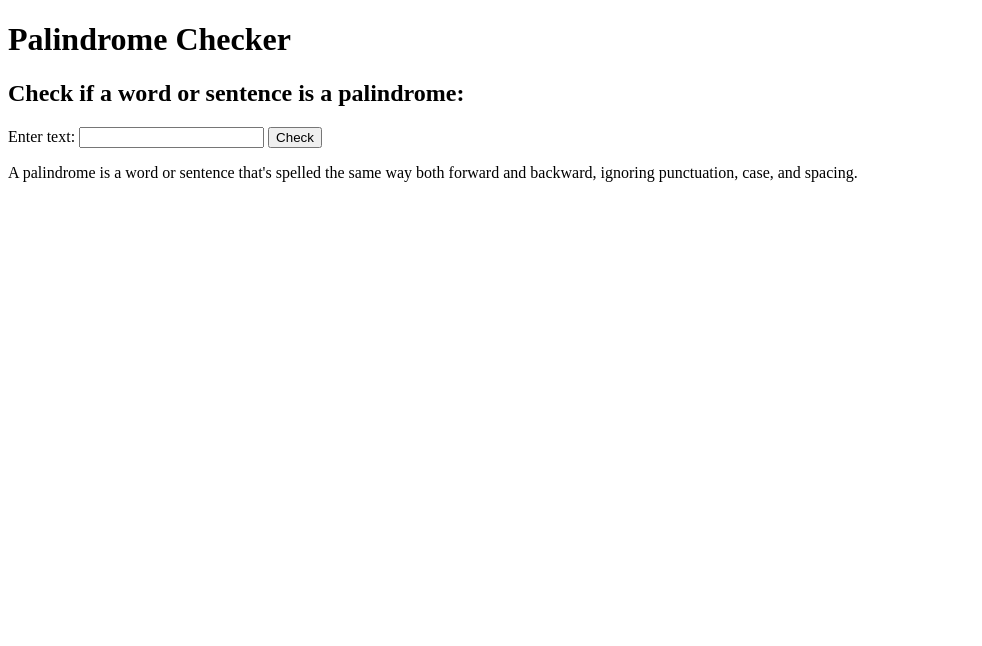
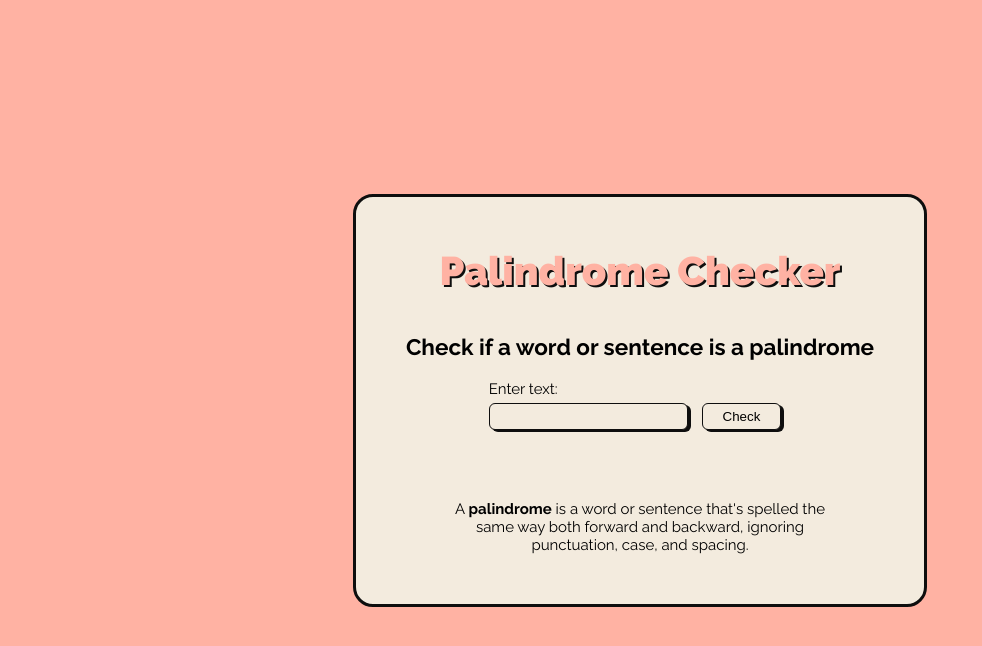
Before and after one commit to ViktoriiaZaichuk/fcc-palindrome-checker, a plain HTML site: page index.html in a window 1280 px wide. Shown: the whole page, without its empty margins (0-982 px from the left). Drawn offline with Linux system fonts and the light colour scheme.

Commit message:
💄 Added some styles.

```diff
--- a/index.html
+++ b/index.html
@@ -11,20 +11,24 @@
         <header>
             <h1>Palindrome Checker</h1>
         </header>
-        <section aria-labelledby="checker-instructions">
-            <h2 id="checker-instructions">Check if a word or sentence is a palindrome:</h2>
+        <section class="form" aria-labelledby="checker-instructions">
+            <h2 id="checker-instructions">Check if a word or sentence is a palindrome</h2>
 
             <form id="palindrome-form" aria-describedby="result">
                 <label for="text-input">Enter text:</label>
-                <input id="text-input" name="text-input" type="text" aria-required="true" required>
-                <button id="check-btn" type="button">Check</button>
+                <div class="input-wrapper">
+                    <input id="text-input" name="text-input" type="text" aria-required="true" required>
+                </div>
+                <div class="btn-wrapper">
+                    <button id="check-btn" type="button">Check</button>
+                </div>
             </form>
 
             <p id="result" role="alert" aria-live="polite"></p>
         </section>
 
-        <section aria-labelledby="palindrome-info">
-            <p>A palindrome is a word or sentence that's spelled the same way both forward and backward, ignoring punctuation, case, and spacing.</p>
+        <section class="info" aria-labelledby="palindrome-info">
+            <p>A <strong>palindrome</strong> is a word or sentence that's spelled the same way both forward and backward, ignoring punctuation, case, and spacing.</p>
         </section>
     </main>
     <script src="script.js"></script>
--- a/styles.css
+++ b/styles.css
@@ -0,0 +1,134 @@
+@import url('https://fonts.googleapis.com/css2?family=Raleway:ital,wght@0,100..900;1,100..900&display=swap');
+
+/* Variables */
+:root {
+    --main-color: #FFB2A3;
+    --white-color: #F3EBDE;
+    --black-color: #0E0E0E;
+}
+
+
+*, *::before, *::after {
+    -webkit-box-sizing: inherit;
+    box-sizing: inherit;
+}
+
+* {
+    margin: 0;
+    padding: 0;
+}
+
+html {
+    -webkit-box-sizing: border-box;
+    box-sizing: border-box;
+    font-size: 62.5%;
+    height: 100%;
+  }
+
+body {
+    font-size: 1.5rem;
+    font-weight: 400;
+    font-family: "Raleway", system-ui;
+    font-optical-sizing: auto;
+    min-height: 100dvh;
+    display: flex;
+    align-items: center;
+    justify-content: center;
+    background-color: var(--main-color);
+}
+
+main {
+    background-color: var(--white-color);
+    padding: 5rem;
+    border: 3px solid var(--black-color);
+    border-radius: 2rem;
+    header {
+        h1 {
+            color: var(--main-color);
+            text-align: center;
+            margin-bottom: 4rem;
+            font-weight: 900;
+            font-size: 4rem;
+            text-shadow: var(--black-color) 2px 2px 0px;
+        }
+    }
+}
+
+.form {
+    display: flex;
+    flex-direction: column;
+    align-items: center;
+    margin-bottom: 4rem;
+    h2 {
+        text-align: center;
+        margin-bottom: 2rem;
+    }
+    form {
+        label {
+            display: block;
+            margin-bottom: .5rem;
+        }
+        .input-wrapper {
+            position: relative;
+            display: inline-block;
+            margin-right: 1rem;
+        }
+        .btn-wrapper {
+            position: relative;
+            display: inline-block;
+            margin-right: 1rem;
+        }
+        #text-input {
+            display: inline-block;
+            position: relative;
+            padding: .5rem 1rem;
+            background-color: var(--white-color);
+            border: 1px solid var(--black-color);
+            border-radius: .6rem;
+        }
+        #check-btn {
+            display: inline-block;
+            position: relative;
+            background-color: var(--white-color);
+            border: 1px solid var(--black-color);
+            padding: .5rem 2rem;
+            border-radius: .6rem;
+            cursor: pointer;
+            z-index: 1;
+        }
+    }
+    p {
+        margin-top: 3rem;
+    }
+}
+
+.input-wrapper::before {
+    content: "";
+    height: 100%;
+    width: 100%;
+    position: absolute;
+    background-color: var(--black-color);
+    top: 2px;
+    left: 3px;
+    border-radius: .6rem;
+}
+
+.btn-wrapper::before {
+    content: "";
+    height: 100%;
+    width: 100%;
+    position: absolute;
+    background-color: var(--black-color);
+    top: 2px;
+    left: 3px;
+    border-radius: .6rem;
+    z-index: 0;
+}
+
+.info {
+    p {
+        text-align: center;
+        max-width: 40rem;
+        margin: 0 auto;
+    }
+}
```
